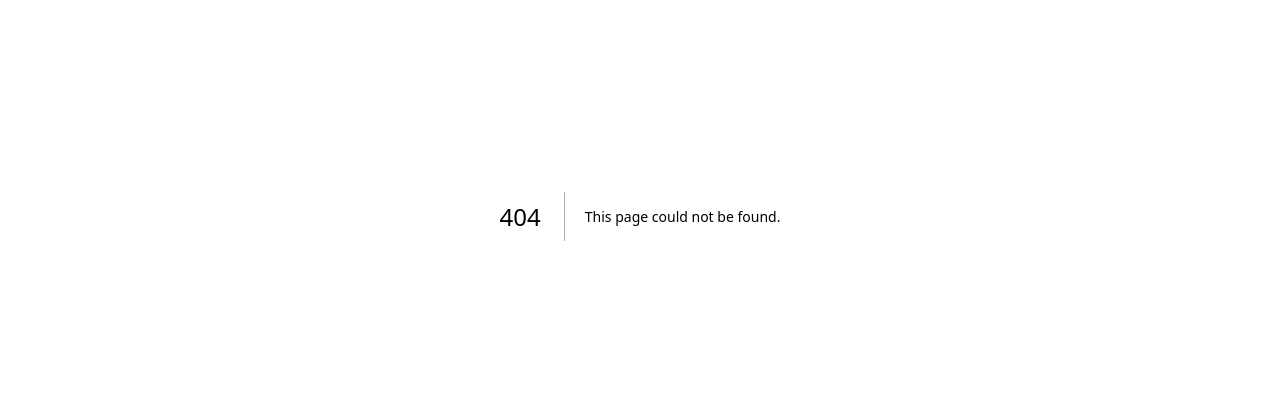
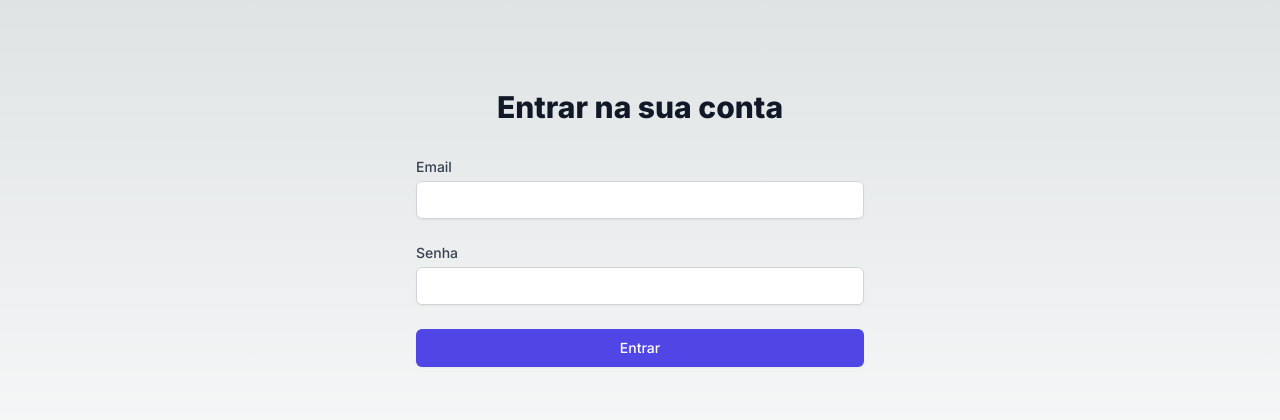
Before and after one commit to GuilhermeMachadoVieira/Equipes, a Next.js app: page /login in a window 1280 px wide. Before the commit this address had no page. Shown: the part 184-604 px from the top of the page. Built offline with nearby package versions, Linux system fonts and the light colour scheme.

Commit message:
teste_de_login

```diff
--- /dev/null
+++ b/app/auth/forgot-password/page.tsx
@@ -0,0 +1,53 @@
+// /app/auth/forgot-password/page.tsx
+"use client";
+import { useState } from 'react';
+
+export default function ForgotPasswordPage() {
+  const [email, setEmail] = useState<string>('');
+  const [success, setSuccess] = useState<string | null>(null);
+  const [error, setError] = useState<string | null>(null);
+
+  const handlePasswordReset = async (e: React.FormEvent<HTMLFormElement>) => {
+    e.preventDefault();
+    setError(null);
+    setSuccess(null);
+
+    // Mock password recovery logic (replace with real logic)
+    if (email === 'test@example.com') {
+      setSuccess('Password reset instructions have been sent to your email.');
+    } else {
+      setError('Email not found.');
+    }
+  };
+
+  return (
+    <div className="min-h-screen flex items-center justify-center bg-gray-100">
+      <div className="max-w-md w-full bg-white p-8 rounded shadow-md">
+        <h1 className="text-2xl font-bold mb-6">Forgot Password</h1>
+
+        {error && <p className="text-red-500 mb-4">{error}</p>}
+        {success && <p className="text-green-500 mb-4">{success}</p>}
+
+        <form onSubmit={handlePasswordReset}>
+          <div className="mb-4">
+            <label className="block text-gray-700">Email</label>
+            <input
+              type="email"
+              value={email}
+              onChange={(e) => setEmail(e.target.value)}
+              required
+              className="w-full p-2 border border-gray-300 rounded mt-1"
+            />
+          </div>
+
+          <button
+            type="submit"
+            className="w-full bg-blue-500 text-white p-2 rounded hover:bg-blue-600 transition"
+          >
+            Reset Password
+          </button>
+        </form>
+      </div>
+    </div>
+  );
+}
--- /dev/null
+++ b/app/auth/login/page.tsx
@@ -0,0 +1,74 @@
+// /app/auth/login/page.tsx
+"use client";
+import { useState } from 'react';
+import Link from 'next/link';
+import { useRouter } from 'next/navigation';
+
+export default function LoginPage() {
+  const [email, setEmail] = useState<string>('');
+  const [password, setPassword] = useState<string>('');
+  const [error, setError] = useState<string | null>(null);
+  const router = useRouter();
+
+  const handleLogin = async (e: React.FormEvent<HTMLFormElement>) => {
+    e.preventDefault();
+    setError(null);
+
+    // Mock login logic (replace with your authentication logic)
+    if (email === 'test@example.com' && password === 'password') {
+      router.push('/dashboard');
+    } else {
+      setError('Invalid email or password');
+    }
+  };
+
+  return (
+    <div className="min-h-screen flex items-center justify-center bg-gray-100">
+      <div className="max-w-md w-full bg-white p-8 rounded shadow-md">
+        <h1 className="text-2xl font-bold mb-6">Login</h1>
+
+        {error && <p className="text-red-500 mb-4">{error}</p>}
+
+        <form onSubmit={handleLogin}>
+          <div className="mb-4">
+            <label className="block text-gray-700">Email</label>
+            <input
+              type="email"
+              value={email}
+              onChange={(e) => setEmail(e.target.value)}
+              required
+              className="w-full p-2 border border-gray-300 rounded mt-1"
+            />
+          </div>
+
+          <div className="mb-4">
+            <label className="block text-gray-700">Password</label>
+            <input
+              type="password"
+              value={password}
+              onChange={(e) => setPassword(e.target.value)}
+              required
+              className="w-full p-2 border border-gray-300 rounded mt-1"
+            />
+          </div>
+
+          <button
+            type="submit"
+            className="w-full bg-blue-500 text-white p-2 rounded hover:bg-blue-600 transition"
+          >
+            Login
+          </button>
+        </form>
+
+        <div className="flex justify-between items-center mt-4">
+          <Link href="/auth/forgot-password" className="text-blue-500">
+            Forgot Password?
+          </Link>
+          <Link href="/auth/register" className="text-blue-500">
+            Sign Up
+          </Link>
+        </div>
+      </div>
+    </div>
+  );
+}
--- a/app/layout.tsx
+++ b/app/layout.tsx
@@ -5,8 +5,8 @@ import "./globals.css";
 const inter = Inter({ subsets: ["latin"] });
 
 export const metadata: Metadata = {
-  title: "Create Next App",
-  description: "Generated by create next app",
+  title: "Equipes",
+  description: "Aprenda cada vez mais com o Equipes",
 };
 
 export default function RootLayout({
@@ -15,7 +15,7 @@ export default function RootLayout({
   children: React.ReactNode;
 }>) {
   return (
-    <html lang="en">
+    <html lang="pt-br">
       <body className={inter.className}>{children}</body>
     </html>
   );
--- /dev/null
+++ b/app/login/page.tsx
@@ -0,0 +1,22 @@
+"use client";
+import AuthForm from '../../components/AuthForm';
+
+const LoginPage = () => {
+  const handleLogin = (email: string, password: string) => {
+    // Lógica de login aqui
+    console.log('Login:', email, password);
+  };
+
+  return (
+    <div className="min-h-screen flex items-center justify-center py-12 px-4 sm:px-6 lg:px-8">
+      <div className="max-w-md w-full space-y-8">
+        <h2 className="mt-6 text-center text-3xl font-extrabold text-gray-900">
+          Entrar na sua conta
+        </h2>
+        <AuthForm mode="login" onSubmit={handleLogin} />
+      </div>
+    </div>
+  );
+};
+
+export default LoginPage;
--- /dev/null
+++ b/app/register/page.tsx
@@ -0,0 +1,21 @@
+"use client";
+import AuthForm from '../../components/AuthForm';
+
+const RegisterPage = () => {
+  const handleRegister = (email: string, password: string) => {
+    console.log('Register:', email, password);
+  };
+
+  return (
+    <div className="min-h-screen flex items-center justify-center py-12 px-4 sm:px-6 lg:px-8">
+      <div className="max-w-md w-full space-y-8">
+        <h2 className="mt-6 text-center text-3xl font-extrabold text-gray-900">
+          Criar uma nova conta
+        </h2>
+        <AuthForm mode="register" onSubmit={handleRegister} />
+      </div>
+    </div>
+  );
+};
+
+export default RegisterPage;
--- /dev/null
+++ b/components/AuthForm.tsx
@@ -0,0 +1,60 @@
+'use.client'
+import { useState } from 'react';
+
+interface AuthFormProps {
+  mode: 'login' | 'register';
+  onSubmit: (email: string, password: string) => void;
+}
+
+const AuthForm: React.FC<AuthFormProps> = ({ mode, onSubmit }) => {
+  const [email, setEmail] = useState('');
+  const [password, setPassword] = useState('');
+
+  const handleSubmit = (e: React.FormEvent) => {
+    e.preventDefault();
+    onSubmit(email, password);
+  };
+
+  return (
+    <form onSubmit={handleSubmit} className="space-y-6">
+      <div>
+        <label htmlFor="email" className="block text-sm font-medium text-gray-700">
+          Email
+        </label>
+        <input
+          id="email"
+          type="email"
+          required
+          value={email}
+          onChange={(e) => setEmail(e.target.value)}
+          className="mt-1 block w-full px-3 py-2 border border-gray-300 rounded-md shadow-sm focus:outline-none focus:ring-indigo-500 focus:border-indigo-500 sm:text-sm"
+        />
+      </div>
+
+      <div>
+        <label htmlFor="password" className="block text-sm font-medium text-gray-700">
+          Senha
+        </label>
+        <input
+          id="password"
+          type="password"
+          required
+          value={password}
+          onChange={(e) => setPassword(e.target.value)}
+          className="mt-1 block w-full px-3 py-2 border border-gray-300 rounded-md shadow-sm focus:outline-none focus:ring-indigo-500 focus:border-indigo-500 sm:text-sm"
+        />
+      </div>
+
+      <div>
+        <button
+          type="submit"
+          className="w-full flex justify-center py-2 px-4 border border-transparent rounded-md shadow-sm text-sm font-medium text-white bg-indigo-600 hover:bg-indigo-700 focus:outline-none focus:ring-2 focus:ring-offset-2 focus:ring-indigo-500"
+        >
+          {mode === 'login' ? 'Entrar' : 'Registrar'}
+        </button>
+      </div>
+    </form>
+  );
+};
+
+export default AuthForm;
```
